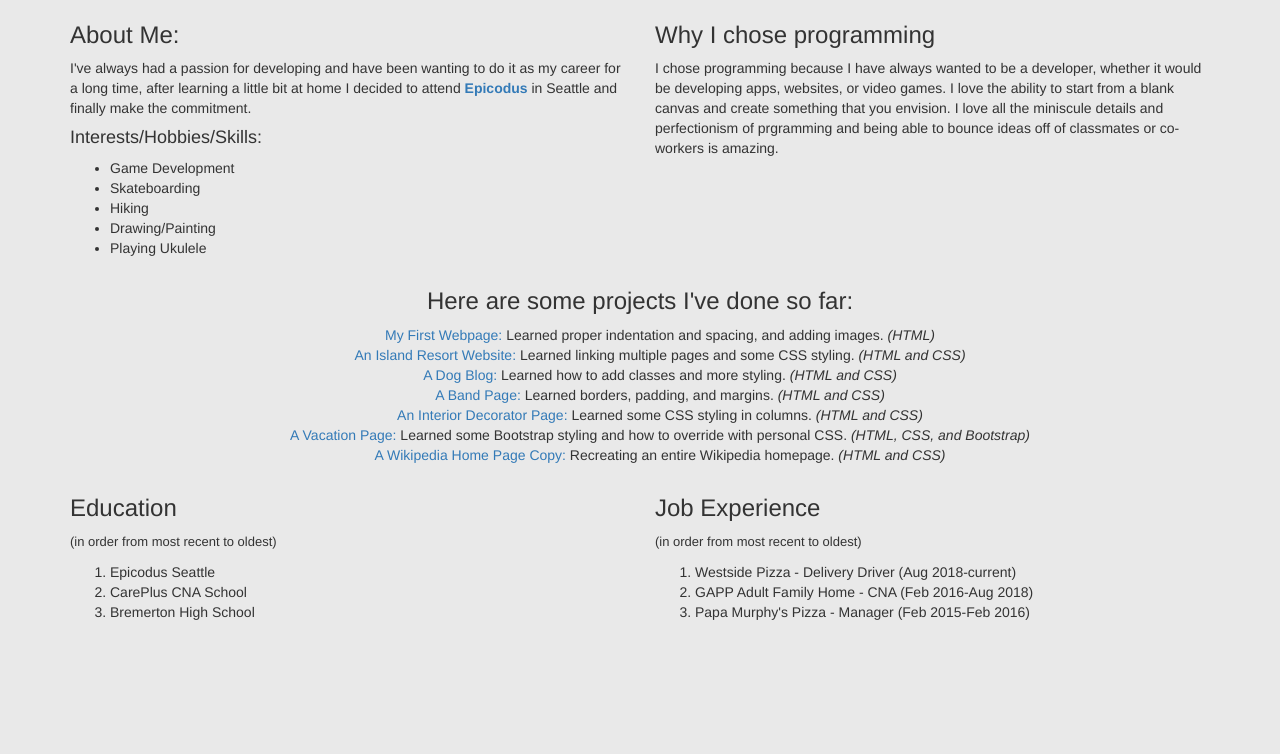
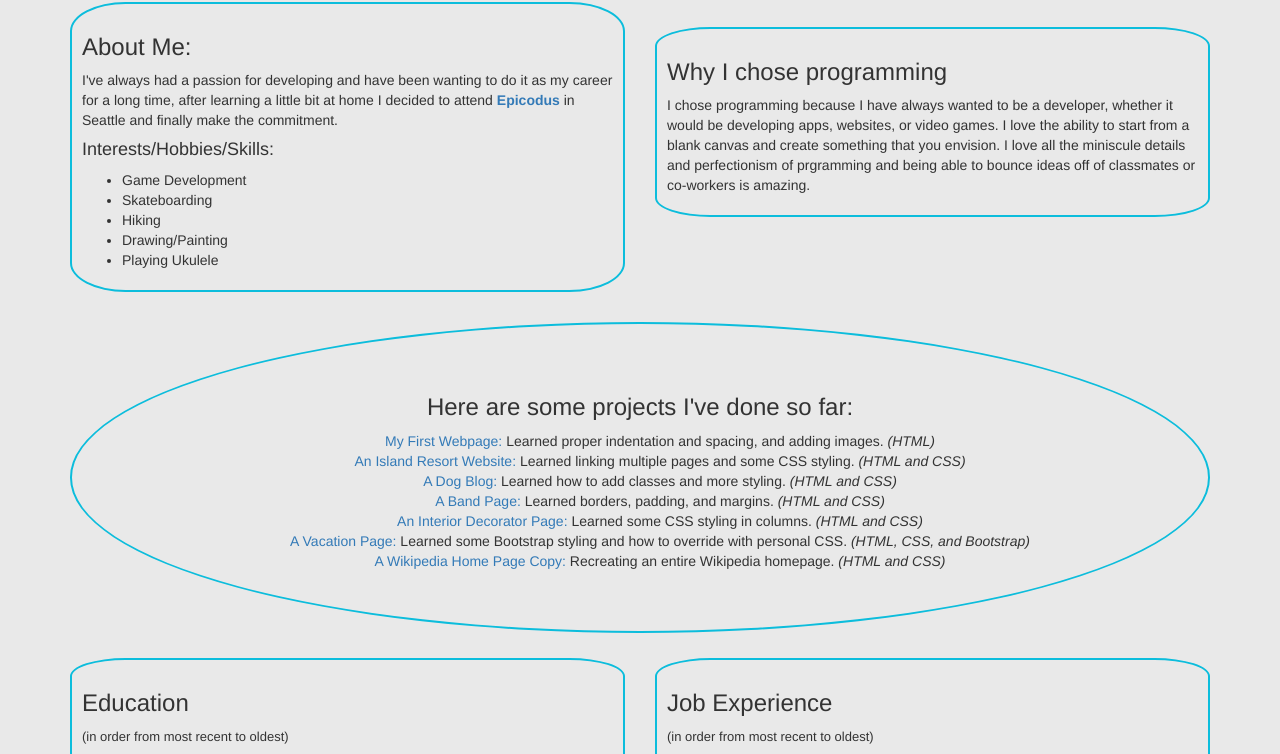
Before and after one commit to TannerDamron2/portfolio, a plain HTML site: page index.html in a window 1280 px wide. Shown: the part 370-1124 px from the top of the page. Before the commit the page ends 1002 px from the top, so only its background shows below. Drawn offline with Linux system fonts and the light colour scheme.

Commit message:
add borders and margins to sections

```diff
--- a/css/styles.css
+++ b/css/styles.css
@@ -12,6 +12,7 @@ body {
   margin-left: auto;
   margin-right: auto;
   width: 300px;
+  border: 2px solid #0CBDDC;
 }
 
 h1 {
@@ -25,13 +26,44 @@ h1 {
 }
 
 .aboutme {
-  border:
+  border: 2px solid #0CBDDC;
+  border-radius: 10%;
+  padding: 10px;
+  margin-bottom: 15px;
+  float: left;
+}
+
+.why {
+  border: 2px solid #0CBDDC;
+  border-radius: 10%;
+  padding: 10px;
+  margin-top: 25px;
+  float: right;
 }
 
 .projects {
   text-align: center;
+  border: 2px solid #0CBDDC;
+  border-radius: 50%;
+  padding: 50px;
+  margin-top: 15px;
+  float: inherit;
 }
 
 .projects ul {
   list-style-type: none;
 }
+
+.education {
+  border: 2px solid #0CBDDC;
+  border-radius: 10%;
+  padding: 10px;
+  margin-top: 25px;
+}
+
+.experience {
+  border: 2px solid #0CBDDC;
+  border-radius: 10%;
+  padding: 10px;
+  margin-top: 25px;
+}
```
